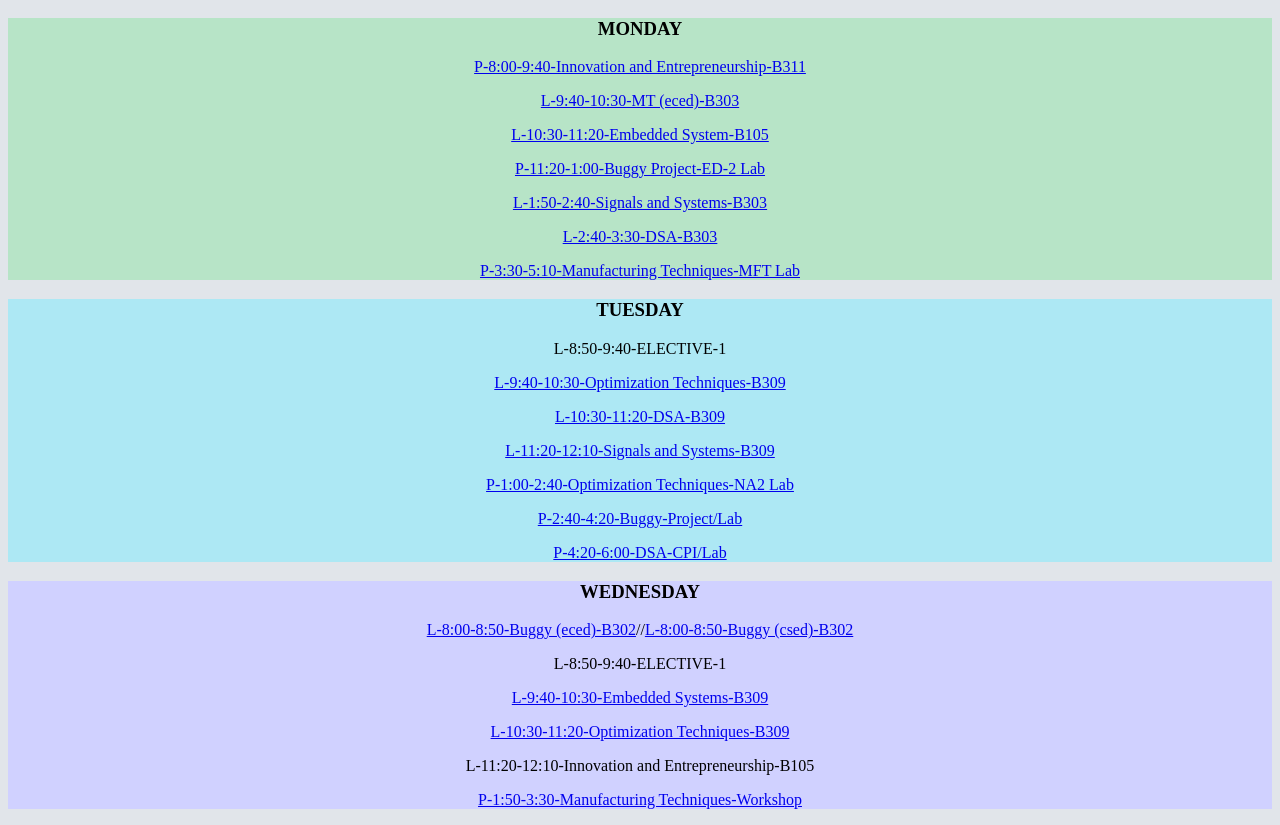
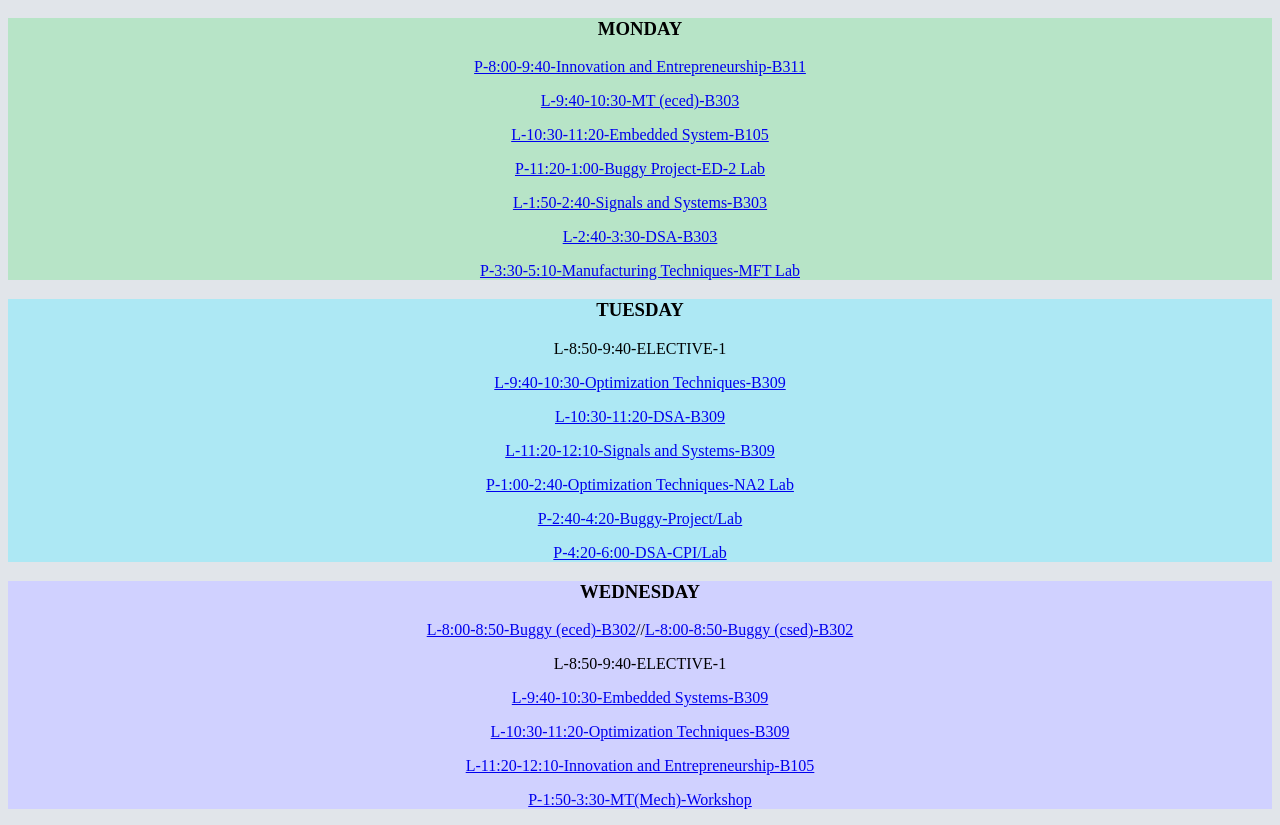
Before and after one commit to Ritikac13/2NC7TT, a plain HTML site: page index.html in a window 1280 px wide. Shown: the part 124-949 px from the top of the page. Drawn offline with Linux system fonts and the light colour scheme.

Commit message:
new links

```diff
--- a/index.html
+++ b/index.html
@@ -63,8 +63,8 @@
         <p><a>L-8:50-9:40-ELECTIVE-1</a></p>
         <p><a href="https://tiet.zoom.us/my/eced1">L-9:40-10:30-Embedded Systems-B309</a></p>
         <p><a href="https://tiet.zoom.us/my/tietsom7">L-10:30-11:20-Optimization Techniques-B309</a></p>
-        <p><a>L-11:20-12:10-Innovation and Entrepreneurship-B105</a></p>
-        <p><a href="https://tiet.zoom.us/my/eced2">P-1:50-3:30-Manufacturing Techniques-Workshop</a></p>
+        <p><a href="https://tiet.zoom.us/my/shss1">L-11:20-12:10-Innovation and Entrepreneurship-B105</a></p>
+        <p><a href="https://tiet.zoom.us/my/eced2">P-1:50-3:30-MT(Mech)-Workshop</a></p>
 
     </div>
     <div class="centre ij">
```
